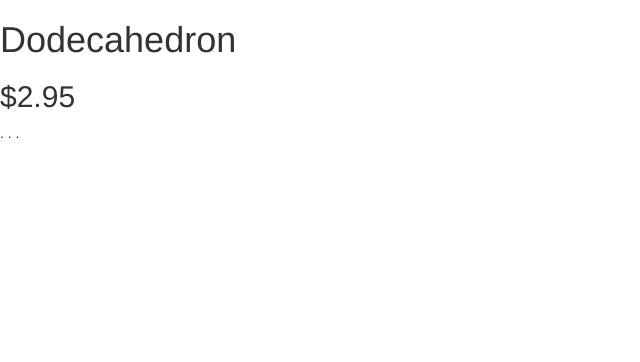
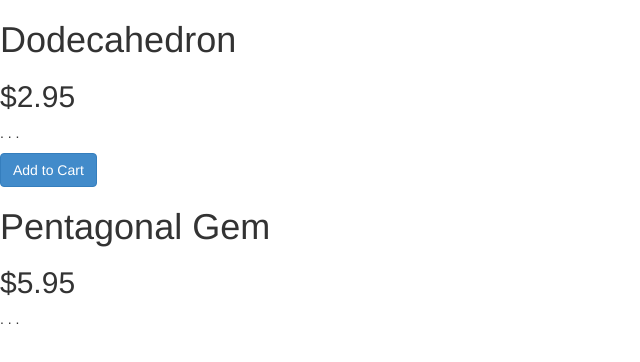
Before and after one commit to ivancrneto/angular-example, a plain HTML site: page index.html in a window 1280 px wide. Shown: the whole page, without its empty margins (0-640 px from the left). Drawn offline with Linux system fonts and the light colour scheme.

Commit message:
multiple products for store

```diff
--- a/index.html
+++ b/index.html
@@ -4,11 +4,11 @@
     <link rel="stylesheet" type="text/css" href="css/bootstrap.min.css">
   </head>
   <body ng-controller="StoreController as store">
-    <div ng-hide="store.product.soldOut">
-      <h1>{{ store.product.name }}</h1>
-      <h2>${{ store.product.price }}</h2>
-      <p>{{ store.product.description }}</p>
-      <button ng-show="store.product.canPurchase">Add to Cart</button>
+    <div ng-repeat="product in store.products">
+      <h1>{{ product.name }}</h1>
+      <h2>${{ product.price }}</h2>
+      <p>{{ product.description }}</p>
+      <button type="button" class="btn btn-primary" ng-show="product.canPurchase">Add to Cart</button>
     </div>
 
     <script type="text/javascript" src="js/angular/angular.min.js"></script>
--- a/js/app.js
+++ b/js/app.js
@@ -2,13 +2,22 @@
   var app = angular.module('store', []);
 
   app.controller('StoreController', function(){
-    this.product = gem;
+    this.products = gems;
   });
 
-  var gem = {
-    name: 'Dodecahedron',
-    price: 2.95,
-    description: '. . .'
-  }
+  var gems = [
+    {
+      name: 'Dodecahedron',
+      price: 2.95,
+      description: '. . .',
+      canPurchase: true
+    },
+    {
+      name: 'Pentagonal Gem',
+      price: 5.95,
+      description: '. . .',
+      canPurchase: false
+    }
+  ];
 
 })();
```
